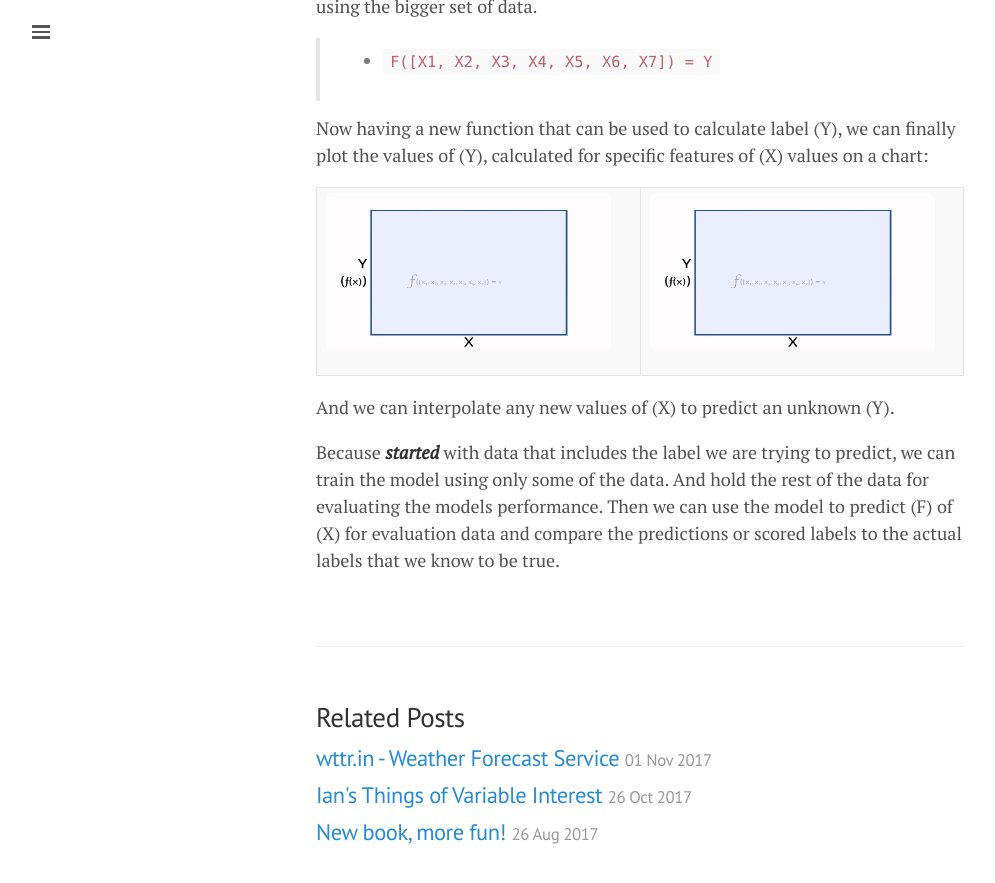
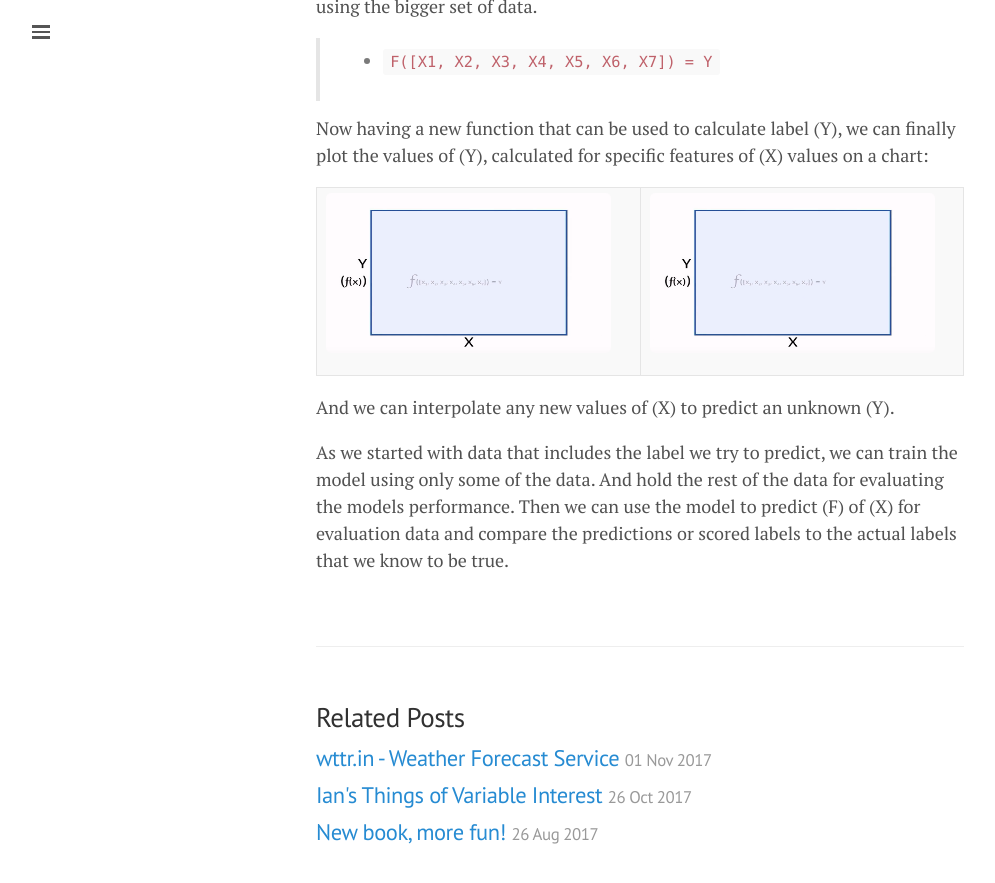
Before and after one commit to lgeurts/lgeurts.github.io, a Jekyll site: the page built from _posts/2018-06-29-artificial-intelligence-basics.md, in a window 1280 px wide and 900 px high, scrolled down 2805 px. Shown: the top 883 px of the window, without its empty margins (0-995 px from the left). Built offline with Jekyll 4.4.1, drawn with Linux system fonts in a browser that asks for light colours; nearby versions of some CDN libraries.

Commit message:
Update 2018-06-29-artificial-intelligence-basics.md

```diff
--- a/_posts/2018-06-29-artificial-intelligence-basics.md
+++ b/_posts/2018-06-29-artificial-intelligence-basics.md
@@ -87,4 +87,4 @@ Now having a new function that can be used to calculate label (Y), we can finall
 
 And we can interpolate any new values of (X) to predict an unknown (Y).
 
-Because ***started*** with data that includes the label we are trying to predict, we can train the model using only some of the data. And hold the rest of the data for evaluating the models performance. Then we can use the model to predict (F) of (X) for evaluation data and compare the predictions or scored labels to the actual labels that we know to be true.
+As we started with data that includes the label we try to predict, we can train the model using only some of the data. And hold the rest of the data for evaluating the models performance. Then we can use the model to predict (F) of (X) for evaluation data and compare the predictions or scored labels to the actual labels that we know to be true.
```
